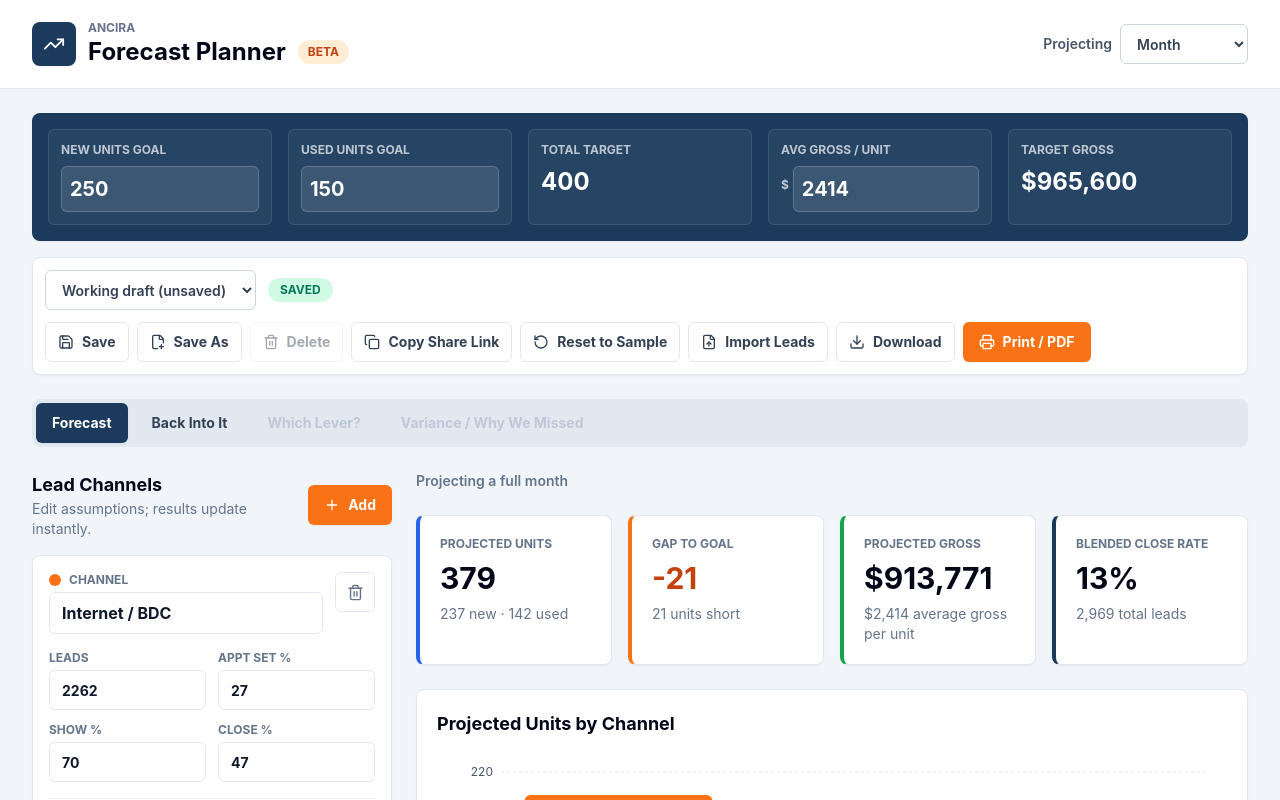
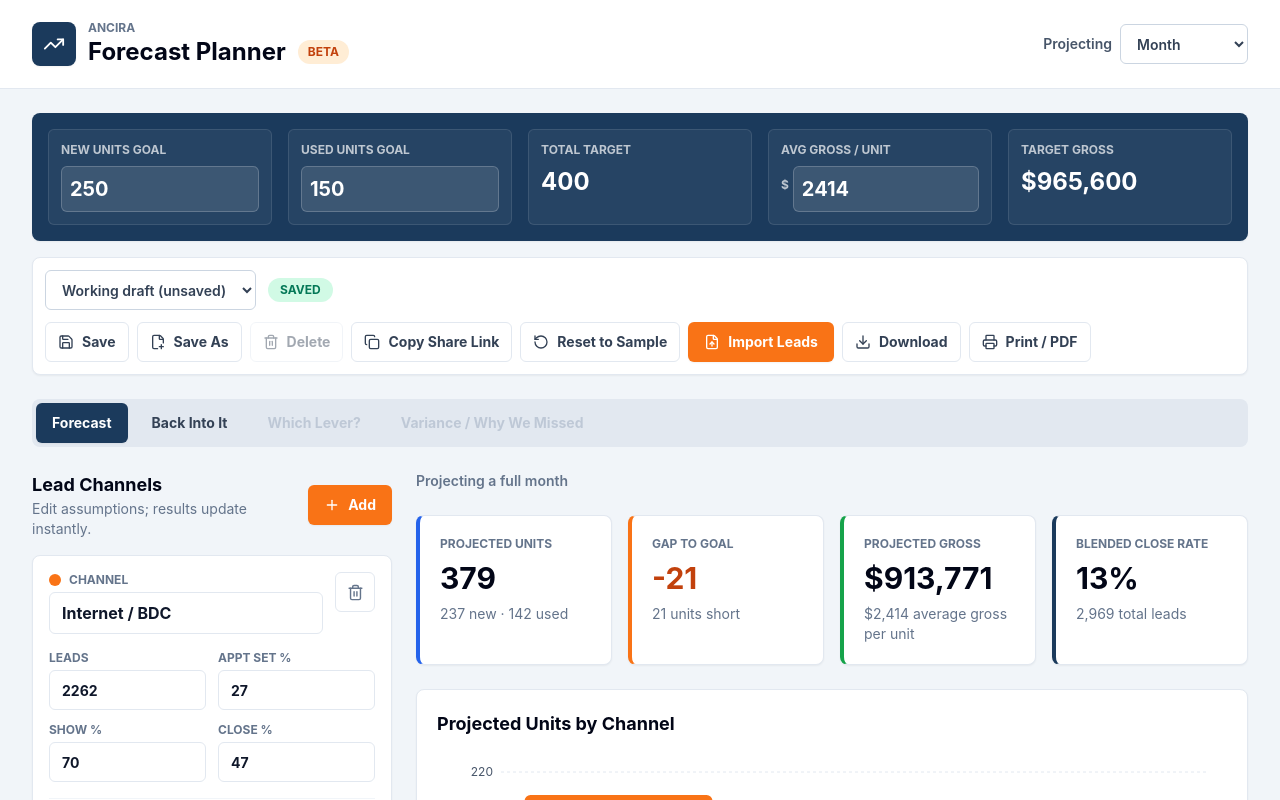
Before and after one commit to 29834329834932840320392/forecast-dashboard, a React (Vite) app: page / in a window 1280 px wide. Shown: the top 800 px of the page. Built offline with nearby package versions, Linux system fonts and the light colour scheme; the HTML template or start-up script is replaced by a standard one.

Commit message:
Highlight lead import action

```diff
--- a/src/components/ScenarioBar.tsx
+++ b/src/components/ScenarioBar.tsx
@@ -78,7 +78,7 @@ export function ScenarioBar({
             event.target.value = ''
           }}
         />
-        <button className="soft-button" type="button" onClick={() => fileInputRef.current?.click()}>
+        <button className="primary-button" type="button" onClick={() => fileInputRef.current?.click()}>
           <FileUp size={16} />
           Import Leads
         </button>
@@ -86,7 +86,7 @@ export function ScenarioBar({
           <Download size={16} />
           Download
         </button>
-        <button className="primary-button" type="button" onClick={onPrint}>
+        <button className="soft-button" type="button" onClick={onPrint}>
           <Printer size={16} />
           Print / PDF
         </button>
```
